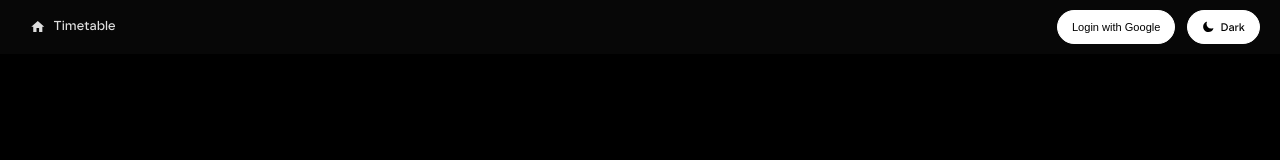
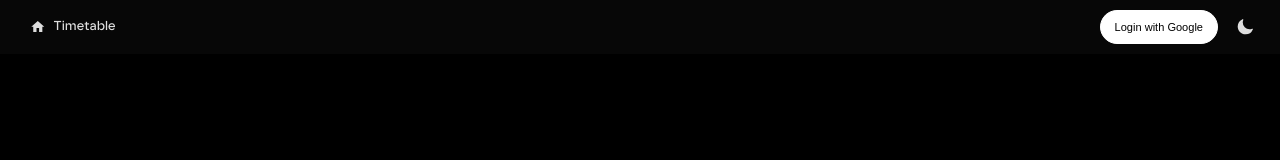
Before and after one commit to AndreiDurlea/TimetableUPB, a React (Vite) app: page / in a window 1280 px wide. Shown: the top 160 px of the page. Built offline with nearby package versions, Linux system fonts and the light colour scheme; no server answers; the database is empty.

Commit message:
icon only theme toggle

```diff
--- a/src/components/features/generics/Navbar.module.css
+++ b/src/components/features/generics/Navbar.module.css
@@ -21,47 +21,42 @@
 }
 
 .themeToggle {
-    background-color: #ffffff;
-    color: #000000;
-    border: 1px solid #ffffff;
+    background: transparent;
+    border: none;
+    outline: none;
+    box-shadow: none;
+    color: var(--text-color, var(--text-light));
     display: inline-flex;
     align-items: center;
     justify-content: center;
-    gap: 6px;
-    height: 34px;
-    padding: 0 14px;
-    border-radius: 17px;
+    padding: 6px;
     cursor: pointer;
-    font-family: inherit;
-    font-size: 0.85em;
-    font-weight: 500;
-    transition: all 0.2s ease;
+    transition: opacity 0.2s ease, transform 0.15s ease;
     user-select: none;
 }
 
 .themeToggle:hover {
-    background-color: #f5f5f5;
+    background: transparent;
+    opacity: 0.75;
 }
 
 :global([data-theme="light"]) .themeToggle {
-    background-color: #ffffff;
-    color: #111827;
-    border: 1px solid #d1d5db;
-    box-shadow: 0 1px 2px rgba(0, 0, 0, 0.05);
+    background: transparent;
+    border: none;
+    box-shadow: none;
+    color: var(--text-color, #111827);
 }
 
 :global([data-theme="light"]) .themeToggle:hover {
-    background-color: #f9fafb;
-    border-color: #9ca3af;
-}
-
-.themeToggleText {
-    display: inline;
+    background: transparent;
+    border: none;
+    opacity: 0.75;
 }
 
 .themeIcon {
-    width: 1.1em;
-    height: 1.1em;
+    width: 1.35em;
+    height: 1.35em;
+    display: block;
 }
 
 .navLink {
@@ -133,10 +128,4 @@
     .icon {
         margin-right: 0;
     }
-    .themeToggle {
-        padding: 0 10px;
-    }
-    .themeToggleText {
-        display: none;
-    }
 }
--- a/src/components/features/generics/Navbar.tsx
+++ b/src/components/features/generics/Navbar.tsx
@@ -98,7 +98,6 @@ const Navbar: React.FC = () => {
           data-testid="theme-toggle-btn"
         >
           {theme === 'light' ? <SunIcon /> : <MoonIcon />}
-          <span className={styles.themeToggleText}>{theme === 'light' ? 'Light' : 'Dark'}</span>
         </button>
       </div>
     </nav>
```
